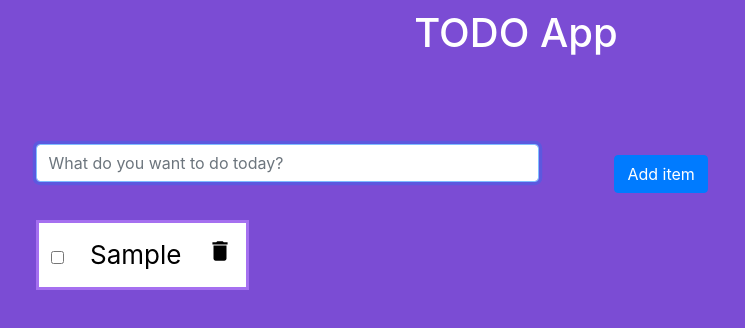
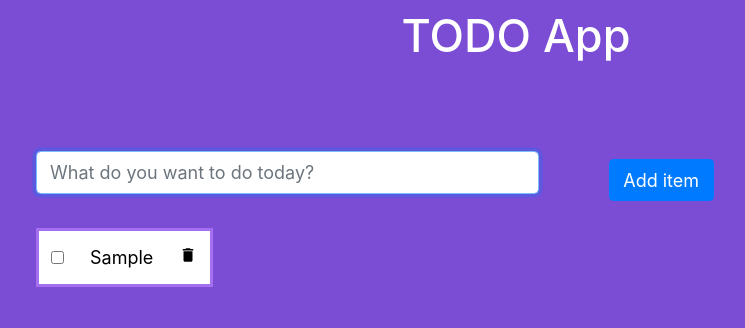
Before and after one commit to ManahilAmeer/Todo, a React (Create React App) app in the folder todo-react/: page / in a window 1280 px wide. Both pictures are taken after typing "Sample" into the empty fields and a click on the button "Add item". Shown: the top 328 px of the page, without its empty margins (124-869 px from the left). Built offline with nearby package versions, Linux system fonts and the light colour scheme.

Commit message:
Delete&check issue

```diff
--- /dev/null
+++ b/todo-react/src/TodoList.js
@@ -0,0 +1,71 @@
+import React, { createRef } from "react";
+import ReactDOM from "react-dom";
+import { MdDelete } from "react-icons/md";
+
+class TodoList extends React.Component{
+    state={
+        todoList:this.props.todos
+    }
+    constructor(props){
+        super(props);
+        // alert(this.state.todoList[0].value)
+    }
+    deleteTodo(key) {
+        const todoList = [...this.state.todoList];
+        const newList = todoList.filter((item) => item.id !== key);
+        this.setState({
+          todoList: newList,
+        });
+        alert(this.state.todoList[0].value)
+      }
+      check(key, checked) {
+        const todoList = [...this.state.todoList];
+        var done, strikeThrough;
+        if (!checked) {
+          done = true;
+          strikeThrough = {
+            textDecoration: "line-through",
+          };
+        } else {
+          done = false;
+          strikeThrough = {
+            textDecoration: "none",
+          };
+        }
+        todoList[key].done = done;
+        todoList[key].strikeThrough = strikeThrough;
+        this.setState({
+          todoList: todoList,
+        });
+
+      }
+    render(){
+        return(
+            <>
+            <table>
+              <tbody>
+              {this.state.todoList.map((item, index) => {
+                return (
+                  <tr>
+                    <td>
+                      <input
+                        type="checkbox"
+                        name="check"
+                        onChange={() => this.check(index, item.done)}
+                        checked={item.done}
+                      />
+                      </td>
+                      <td style={item.strikeThrough}>{item.value}</td>
+                      <td>
+                      <MdDelete onClick={() => this.deleteTodo(item.id)} />
+                      </td>
+                  </tr>
+                );
+              })}
+              </tbody>
+            </table>
+            </>
+        )
+    }
+}
+export default TodoList;
--- a/todo-react/src/index.css
+++ b/todo-react/src/index.css
@@ -10,6 +10,9 @@
 code {
   font-family: source-code-pro, Menlo, Monaco, Consolas, "Courier New",
     monospace;
+}
+*{
+  font-size: large;
 }
 .container {
   background-color: #7b4cd4;
--- a/todo-react/src/index.js
+++ b/todo-react/src/index.js
@@ -4,7 +4,7 @@
 import { MdDelete } from "react-icons/md";
 import "./index.css"
 import "bootstrap/dist/css/bootstrap.min.css";
-
+import TodoList from "./TodoList";
 class Todo extends React.Component {
   id = 0;
   inputRef = createRef();
@@ -41,38 +41,20 @@
         },
       };
       const todoList = [...this.state.todoList];
-      todoList.push(userInput);
+      this.state.todoList.push(userInput);
       this.setState({
-        todoList,
+        // todoList:todoList,
         userInput: "",
       });
+      alert(this.state.todoList[0].value)
     }
   }
+
   deleteTodo(key) {
     const todoList = [...this.state.todoList];
     const newList = todoList.filter((item) => item.id !== key);
     this.setState({
       todoList: newList,
-    });
-  }
-  check(key, checked) {
-    const todoList = [...this.state.todoList];
-    var done, strikeThrough;
-    if (!checked) {
-      done = true;
-      strikeThrough = {
-        textDecoration: "line-through",
-      };
-    } else {
-      done = false;
-      strikeThrough = {
-        textDecoration: "none",
-      };
-    }
-    todoList[key].done = done;
-    todoList[key].strikeThrough = strikeThrough;
-    this.setState({
-      todoList: todoList,
     });
   }
 
@@ -113,28 +95,7 @@
                 </button>
               </div>
             </div>
-            <table>
-              <tbody>
-              {this.state.todoList.map((item, index) => {
-                return (
-                  <tr>
-                    <td>
-                      <input
-                        type="checkbox"
-                        name="check"
-                        onChange={() => this.check(index, item.done)}
-                        checked={item.done}
-                      />
-                      </td>
-                      <td style={item.strikeThrough}>{item.value}</td>
-                      <td>
-                      <MdDelete onClick={() => this.deleteTodo(item.id)} />
-                      </td>
-                  </tr>
-                );
-              })}
-              </tbody>
-            </table>
+            <TodoList todos={this.state.todoList} deleteTodo={this.deleteTodo}/>
           </div>
         </header>
       </div>
--- /dev/null
+++ b/todo-react/src/todoItem.js
@@ -0,0 +1,6 @@
+import React, { createRef } from "react";
+import ReactDOM from "react-dom";
+import { MdDelete } from "react-icons/md";
+
+class TodoItem extends React.Component{}
+export default TodoItem;
```
